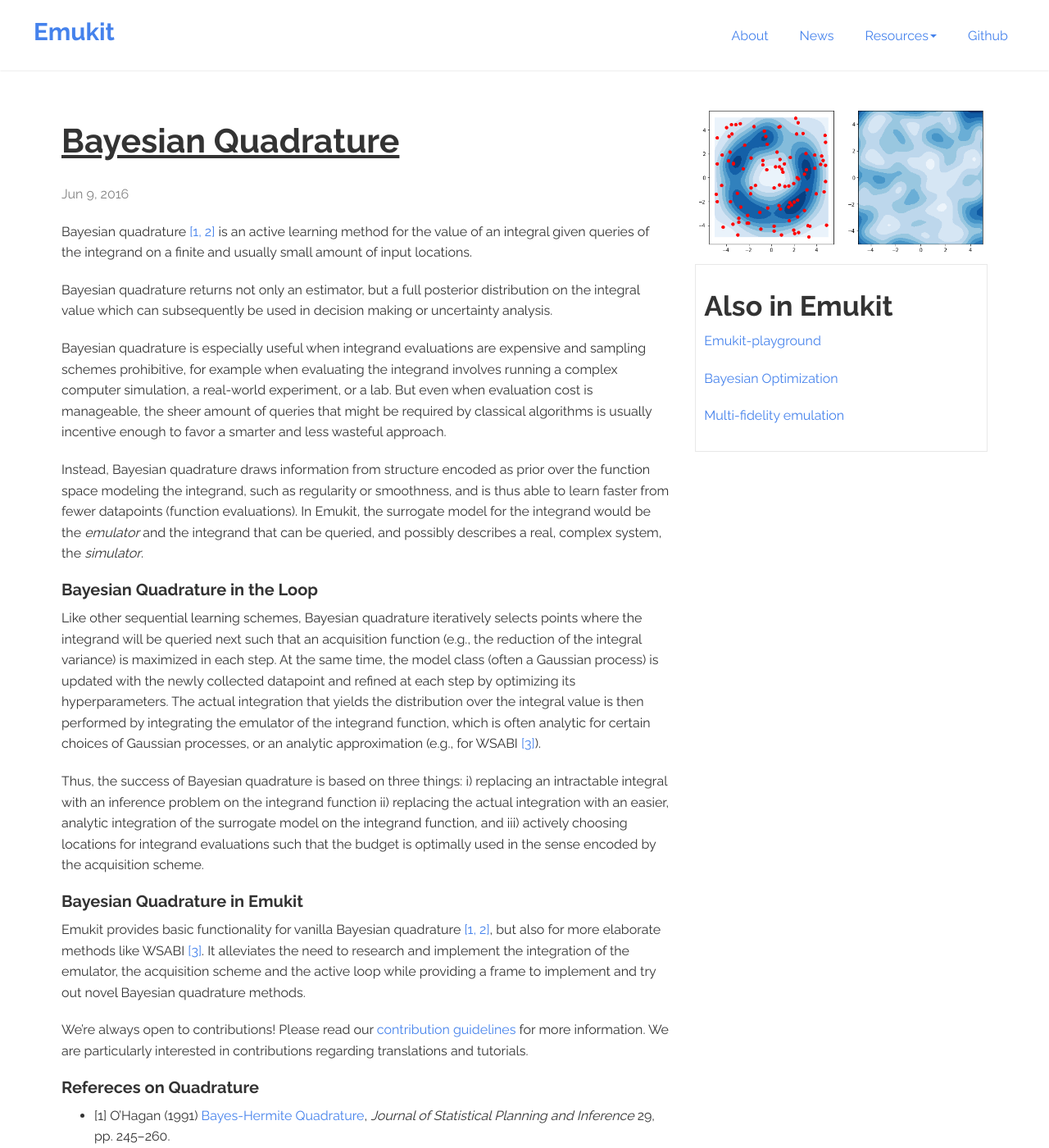
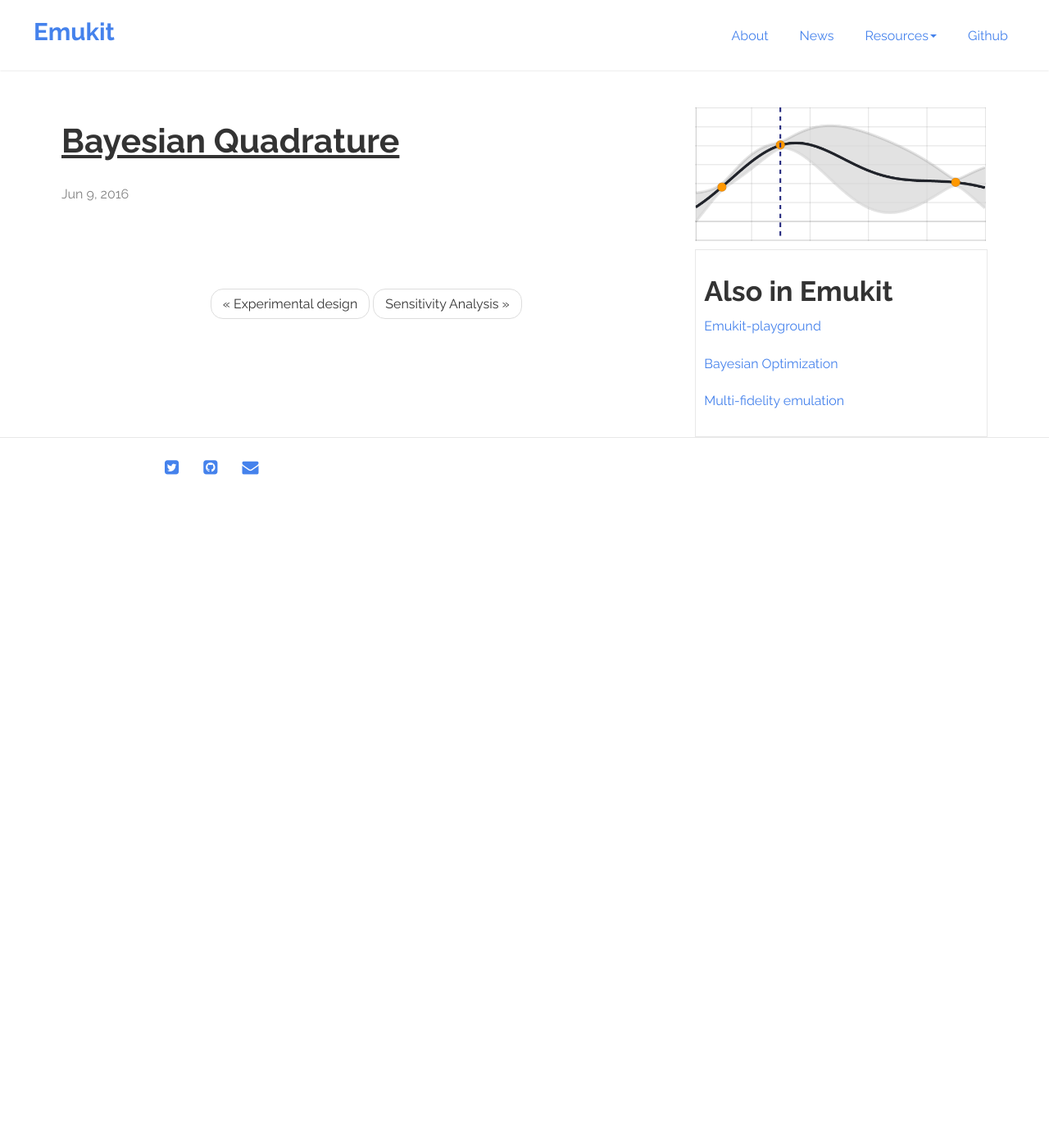
Before and after one commit to EmuKit/emukit, a Jekyll site: the page built from _posts/2016-06-09-bayesian-quadrature.markdown, in a window 1280 px wide and 1400 px high. Shown: the whole window at 82% size. Built offline with Jekyll 4.4.1, drawn with Linux system fonts in a browser that asks for light colours; some of the changed text lies outside the part shown.

Commit message:
conflicts

```diff
--- a/_posts/2016-06-09-bayesian-quadrature.markdown
+++ b/_posts/2016-06-09-bayesian-quadrature.markdown
@@ -2,53 +2,4 @@
 layout: post
 title:  "Bayesian Quadrature"
 categories: jekyll update
-img: bayesian_quadrature.png
 ---
-
-Bayesian quadrature [[1, 2]](#refereces-on-quadrature) is an active learning method for the value of an integral given queries of the integrand
-on a finite and usually small amount of input locations.
-
-Bayesian quadrature returns not only an estimator, but a full posterior distribution on the integral value
-which can subsequently be used in decision making or uncertainty analysis.
-
-Bayesian quadrature is especially useful when integrand evaluations are expensive and sampling schemes
-prohibitive, for example when evaluating the integrand involves running a complex computer simulation, a real-world experiment,
-or a lab. But even when evaluation cost is manageable, the sheer amount of queries that might be required by classical
-algorithms is usually incentive enough to favor a smarter and less wasteful approach.
-
-Instead, Bayesian quadrature draws information from structure encoded as prior over the function space modeling the integrand,
-such as regularity or smoothness, and is thus able to learn faster from fewer datapoints (function evaluations).
-In Emukit, the surrogate model for the integrand would be the *emulator* and the integrand that can be queried, and
- possibly describes a real, complex system, the *simulator*.
-
-#### Bayesian Quadrature in the Loop
-
-Like other sequential learning schemes, Bayesian quadrature iteratively selects points where the integrand will be queried
-next such that an acquisition function (e.g., the reduction of the integral variance) is maximized in each step.
-At the same time, the model class (often a Gaussian process) is updated with the newly collected datapoint and
-refined at each step by optimizing its hyperparameters.
-The actual integration that yields the distribution over the integral value is then performed by integrating the emulator
-of the integrand function, which is often analytic for certain choices of Gaussian processes, or
-an analytic approximation (e.g., for WSABI [[3]](#refereces-on-quadrature)).
-
-Thus, the success of Bayesian quadrature is based on three things: i) replacing an intractable integral with an inference
-problem on the integrand function ii) replacing the actual integration with an easier, analytic integration of the surrogate model
-on the integrand function, and iii) actively choosing locations for integrand evaluations such that the budget is optimally used
-in the sense encoded by the acquisition scheme.
-
-#### Bayesian Quadrature in Emukit
-Emukit provides basic functionality for vanilla Bayesian quadrature [[1, 2]](#refereces-on-quadrature),
-but also for more elaborate methods like WSABI [[3]](#refereces-on-quadrature). It alleviates the need to research and
-implement the integration of the emulator, the acquisition scheme and the active loop while providing a frame to implement
-and try out novel Bayesian quadrature methods.
-
-
-We're always open to contributions! Please read our [contribution guidelines](CONTRIBUTING.md) for more information.
-We are particularly interested in contributions regarding translations and tutorials.
-
-
-#### Refereces on Quadrature
-
-- [1] O'Hagan (1991) [Bayes-Hermite Quadrature](https://www.sciencedirect.com/science/article/pii/037837589190002V), *Journal of Statistical Planning and Inference* 29, pp. 245--260.
-- [2] Diaconis (1988) [Bayesian numerical analysis](http://probabilistic-numerics.org/assets/pdf/Diaconis_1988.pdf), *Statistical decision theory and related topics* V, pp. 163--175.
-- [3] Gunter et al. (2014) [Sampling for Inference in Probabilistic Models with Fast Bayesian Quadrature](https://papers.nips.cc/paper/5483-sampling-for-inference-in-probabilistic-models-with-fast-bayesian-quadrature), *Advances in Neural Information Processing Systems*, 27, pp. 2789--2797.
```
Also changed, not shown: images/bayesian_quadrature.png (deleted).
